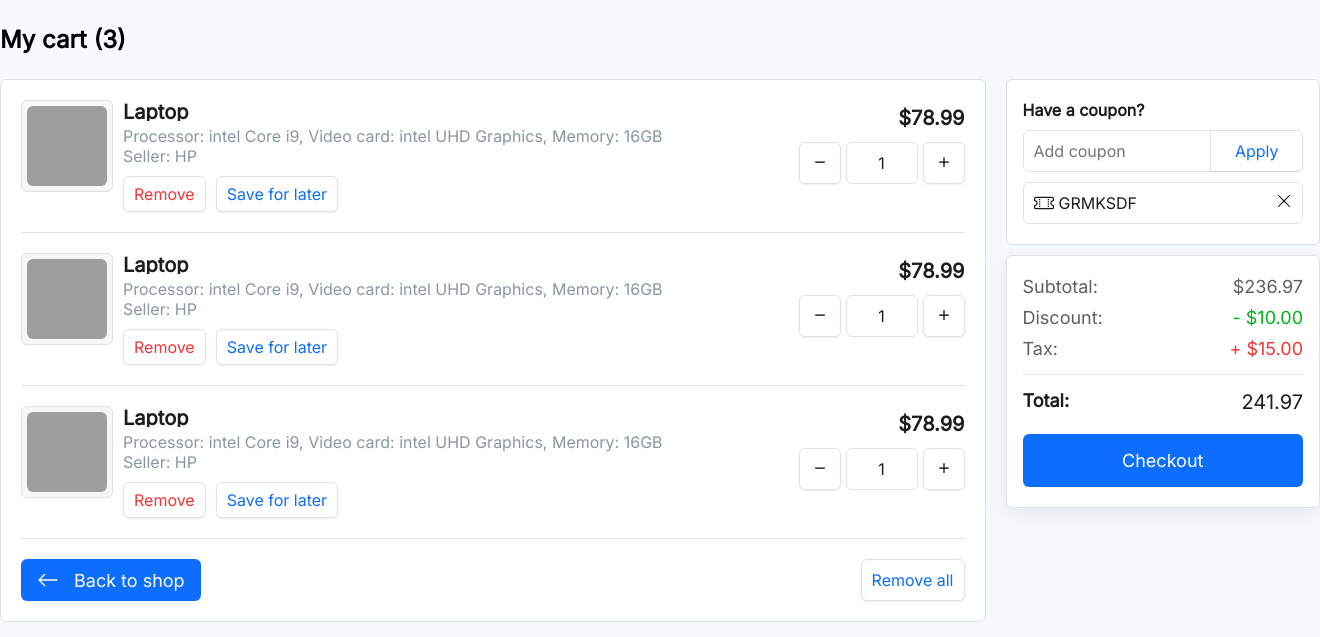
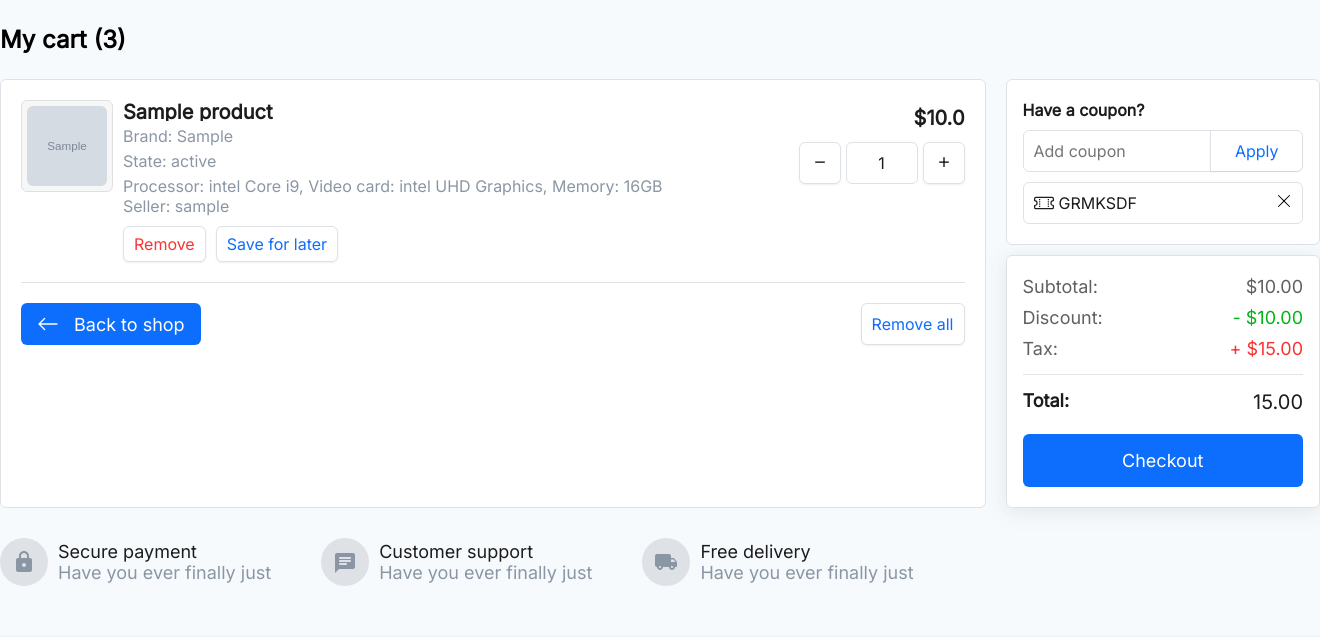
Before and after one commit to Winchestor2001/DeviceShop-Ecommerce, a Django app: page /cart/ in a window 1320 px wide. Shown: the part 87-724 px from the top of the page. Run offline with Django 5.2, Linux system fonts and the light colour scheme; a user stored in the database is signed in; tables that the repository leaves empty hold one stand-in row (values such as "Sample post"); grey boxes marked "Sample" are stand-in pictures; parts of the project's set-up code (start-up, migrations or seed data) failed here and were passed over; grey boxes are pictures that could not be loaded.

Commit message:
Products displayed in the cart

```diff
--- a/orders/models.py
+++ b/orders/models.py
@@ -23,7 +23,7 @@ class Order(models.Model):
 class OrderProduct(models.Model):
     product = models.ForeignKey(Product, on_delete=models.CASCADE)
     user = models.ForeignKey(Profile, on_delete=models.CASCADE)
-    order = models.ForeignKey(Order, on_delete=models.CASCADE)
+    order = models.ForeignKey(Order, on_delete=models.CASCADE, blank=True, null=True)
 
     def __str__(self):
-        return self.user
+        return f"{self.user}"
--- a/orders/views.py
+++ b/orders/views.py
@@ -1,8 +1,22 @@
 from django.shortcuts import render
+from .models import OrderProduct
+from accounts.models import Profile
+from products.models import ProductPhoto
 
 
 def cart_page(request):
-    return render(request, 'cart.html')
+    context = {}
+    profile = Profile.objects.get(user=request.user)
+    orders_in_cart = OrderProduct.objects.filter(user=profile)
+    all_photo = []
+    for product in orders_in_cart:
+        photo = ProductPhoto.objects.filter(product=product.product)
+        for p in photo:
+            all_photo.append(p)
+    final_order = zip(all_photo, orders_in_cart)
+    context['orders'] = final_order
+    return render(request, 'cart.html', context=context)
+
 
 def checkout_page(request):
     return render(request, 'checkout.html')
--- a/products/urls.py
+++ b/products/urls.py
@@ -11,4 +11,5 @@ urlpatterns = [
     path('add_product/', add_product_page, name='addproductpage'),
     path('addproduct/', add_product, name='addproduct'),
     path('', home_page, name='home'),
+    path('add_to_cart/<slug:slug>', add_to_cart, name='add_to_cart'),
 ]
--- a/templates/cart.html
+++ b/templates/cart.html
@@ -11,22 +11,28 @@
     <h2 class="cart__header container">My cart (3)</h2>
     <div class="cart container">
         <div class="cart__left card">
+            {% for p, o in orders %}
             <div class="cart__left__product">
                 <div class="cart__left__product__left">
                     <div class="cart__left__product__left__img">
-                        <img src="/media/products/product_2.png" alt="">
+                        <img src="{{ p }}" alt="">
                     </div>
                     <div class="cart__left__product__left__content">
-                        <p class="text-default-18"><b>Laptop</b></p>
-                        <p class="text-default text-muted">Processor: intel Core i9, Video card: intel UHD Graphics,  Memory: 16GB<br>Seller: HP</p>
+                        <p class="text-default-18"><b>{{ o.product.name }}</b></p>
+                        <p class="text-default text-muted">Brand: {{ o.product.brand }}</p>
+                        <p class="text-default text-muted">State: {{ o.product.state }}</p>
+                        <p class="text-default text-muted">Processor: intel Core i9, Video card: intel UHD Graphics,  Memory: 16GB
+                            <br>Seller: {{ o.product.supplier }}</p>
                         <div class="cart__left__product__left__content__btns">
                             <button class="cart__left__product__left__content__btn-red text-default">Remove</button>
-                            <button class="cart__left__product__left__content__btn text-default-primary">Save for later</button>
+                            <button onclick="save_product(`{% url 'save_product' o.product.id %}`)" class="cart__left__product__left__content__btn text-default-primary">
+                                Save for later
+                            </button>
                         </div>
                     </div>
                 </div>
                 <div class="cart__left__product__right">
-                    <p class="cart__left__product__right-price"><b>$78.99</b></p>
+                    <p class="cart__left__product__right-price"><b>${{ o.product.price }}</b></p>
                     <div class="cart__left__product__right__quantity">
                         <button onclick="minus_quantity(this)" class="cart__left__product__left__content__btn">
                             <svg xmlns="http://www.w3.org/2000/svg" width="20" height="20" fill="currentColor" class="bi bi-dash" viewBox="0 0 16 16">
@@ -42,68 +48,7 @@
                     </div>
                 </div>
             </div>
-            <div class="cart__left__product">
-                <div class="cart__left__product__left">
-                    <div class="cart__left__product__left__img">
-                        <img src="/media/products/product_2.png" alt="">
-                    </div>
-                    <div class="cart__left__product__left__content">
-                        <p class="text-default-18"><b>Laptop</b></p>
-                        <p class="text-default text-muted">Processor: intel Core i9, Video card: intel UHD Graphics,  Memory: 16GB<br>Seller: HP</p>
-                        <div class="cart__left__product__left__content__btns">
-                            <button class="cart__left__product__left__content__btn-red text-default">Remove</button>
-                            <button class="cart__left__product__left__content__btn text-default-primary">Save for later</button>
-                        </div>
-                    </div>
-                </div>
-                <div class="cart__left__product__right">
-                    <p class="cart__left__product__right-price"><b>$78.99</b></p>
-                    <div class="cart__left__product__right__quantity">
-                        <button onclick="minus_quantity(this)" class="cart__left__product__left__content__btn">
-                            <svg xmlns="http://www.w3.org/2000/svg" width="20" height="20" fill="currentColor" class="bi bi-dash" viewBox="0 0 16 16">
-                                <path d="M4 8a.5.5 0 0 1 .5-.5h7a.5.5 0 0 1 0 1h-7A.5.5 0 0 1 4 8"/>
-                            </svg>
-                        </button>
-                        <input type="number" name="question_title" class="default-input text-default" value=1 required>
-                        <button onclick="plus_quantity(this)" class="cart__left__product__left__content__btn">
-                            <svg xmlns="http://www.w3.org/2000/svg" width="20" height="20" fill="currentColor" class="bi bi-plus" viewBox="0 0 16 16">
-                                <path d="M8 4a.5.5 0 0 1 .5.5v3h3a.5.5 0 0 1 0 1h-3v3a.5.5 0 0 1-1 0v-3h-3a.5.5 0 0 1 0-1h3v-3A.5.5 0 0 1 8 4"/>
-                            </svg>
-                        </button>
-                    </div>
-                </div>
-            </div>
-            <div class="cart__left__product">
-                <div class="cart__left__product__left">
-                    <div class="cart__left__product__left__img">
-                        <img src="/media/products/product_2.png" alt="">
-                    </div>
-                    <div class="cart__left__product__left__content">
-                        <p class="text-default-18"><b>Laptop</b></p>
-                        <p class="text-default text-muted">Processor: intel Core i9, Video card: intel UHD Graphics,  Memory: 16GB<br>Seller: HP</p>
-                        <div class="cart__left__product__left__content__btns">
-                            <button class="cart__left__product__left__content__btn-red text-default">Remove</button>
-                            <button class="cart__left__product__left__content__btn text-default-primary">Save for later</button>
-                        </div>
-                    </div>
-                </div>
-                <div class="cart__left__product__right">
-                    <p class="cart__left__product__right-price"><b>$78.99</b></p>
-                    <div class="cart__left__product__right__quantity">
-                        <button onclick="minus_quantity(this)" class="cart__left__product__left__content__btn">
-                            <svg xmlns="http://www.w3.org/2000/svg" width="20" height="20" fill="currentColor" class="bi bi-dash" viewBox="0 0 16 16">
-                                <path d="M4 8a.5.5 0 0 1 .5-.5h7a.5.5 0 0 1 0 1h-7A.5.5 0 0 1 4 8"/>
-                            </svg>
-                        </button>
-                        <input type="number" name="question_title" class="default-input text-default" value=1 required>
-                        <button onclick="plus_quantity(this)" class="cart__left__product__left__content__btn">
-                            <svg xmlns="http://www.w3.org/2000/svg" width="20" height="20" fill="currentColor" class="bi bi-plus" viewBox="0 0 16 16">
-                                <path d="M8 4a.5.5 0 0 1 .5.5v3h3a.5.5 0 0 1 0 1h-3v3a.5.5 0 0 1-1 0v-3h-3a.5.5 0 0 1 0-1h3v-3A.5.5 0 0 1 8 4"/>
-                            </svg>
-                        </button>
-                    </div>
-                </div>
-            </div>
+            {% endfor %}
             <div class="cart__left__btns">
                 <a href="{% url 'shop' %}" id="offers" class="banner__right__btn text-default-white">
                     <svg xmlns="http://www.w3.org/2000/svg" width="22" height="22" fill="currentColor" class="bi bi-arrow-left" viewBox="0 0 16 16">
@@ -184,6 +129,12 @@
     </div>
 </main>
 <script>
+    function save_product(src) {
+        event.preventDefault();
+        window.location.href = src
+    }
+</script>
+<script>
     change_total()
     function plus_quantity(btn) {
         let current_quantity = parseInt(btn.previousElementSibling.value)
--- a/templates/product.html
+++ b/templates/product.html
@@ -112,7 +112,7 @@
                     <p class="text-default-18">Supplier<br>{{ product.supplier.user.username }}</p>
                 </div>
                 <div class="product__right__top__bottom">
-                    <a href="" class="banner__right__btn text-default-white">Add to cart</a>
+                    <a href="{% url 'add_to_cart' product.slug %}" class="banner__right__btn text-default-white">Add to cart</a>
                     <a href="" class="banner__right__btn text-default-white">Seller's profile</a>
                 </div>
             </div>
```
Also changed, not shown: products/views.py (+13 -2 lines).
